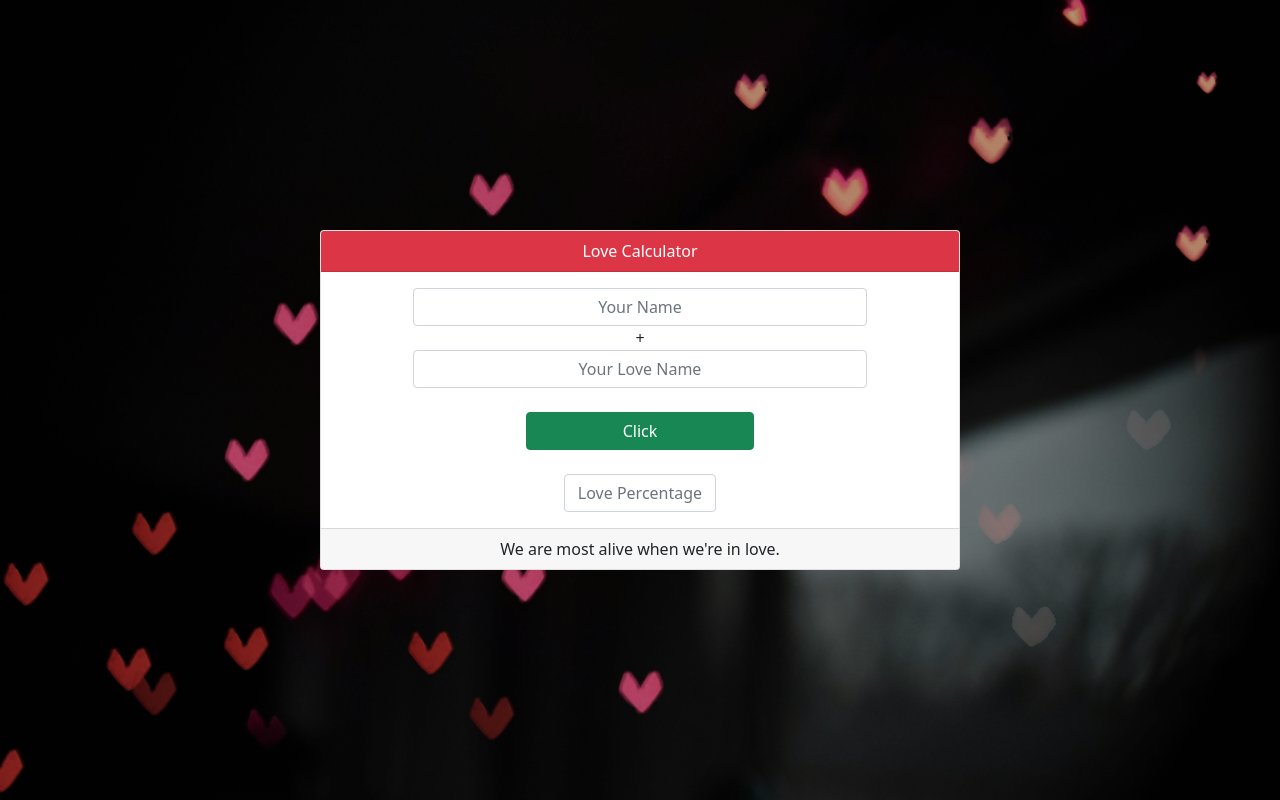
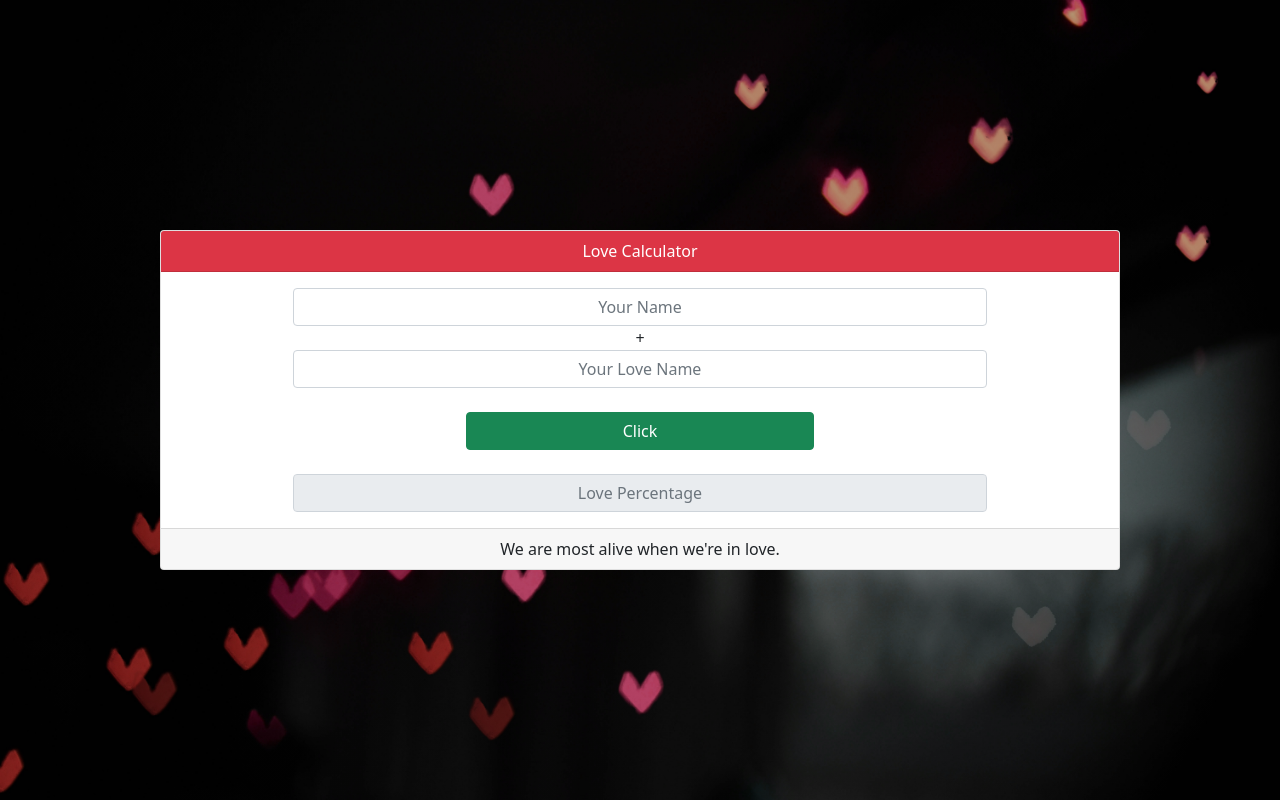
Before and after one commit to Aditi-Kothari/lovecalculator, a plain HTML site: page index.html in a window 1280 px wide. Drawn offline with nearby package versions, Linux system fonts and the light colour scheme.

Commit message:
Update index.html

```diff
--- a/index.html
+++ b/index.html
@@ -12,7 +12,7 @@
 
 <body>
     <header>
-        <div class="card w-50 m-auto text-center">
+        <div class="card w-75 m-auto text-center">
             <div class="card-header bg-danger text-white ">Love Calculator</div>
             <div class="card-body">
                 <form class="w-75 m-auto">
@@ -31,7 +31,7 @@
                 </div>
                 <br>
                 <div>
-                    <input type="text" name="" id="lovevalue" class="form-control text-center w-25 m-auto"
+                    <input type="text" name="" disabled id="lovevalue" class="form-control text-center w-75 m-auto"
                         placeholder="Love Percentage">
                 </div>
 
```
